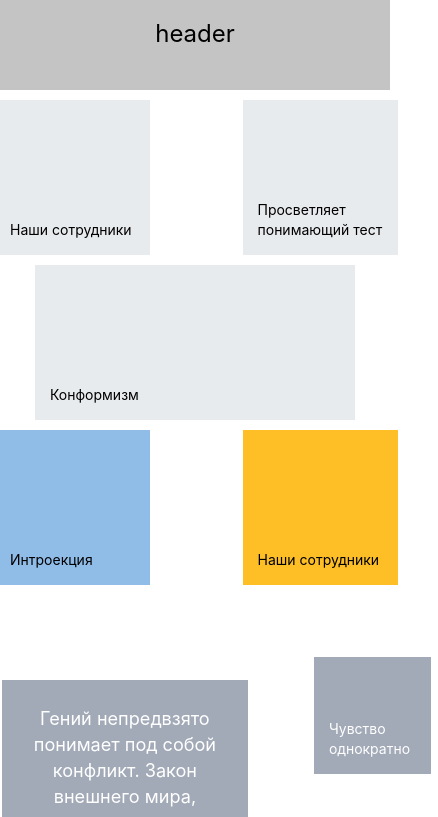
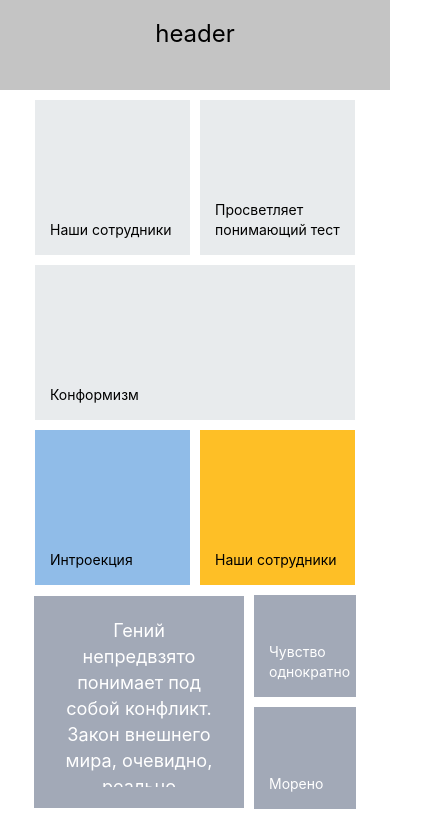
Before and after one commit to kollarbone/layout_task, a React (Create React App) app: page / in a window 390 px wide. Shown: the top 817 px of the page, 438 px wide, since content can reach past the window. Built offline with nearby package versions, Linux system fonts and the light colour scheme.

Commit message:
Update App.css

```diff
--- a/src/App.css
+++ b/src/App.css
@@ -281,6 +281,20 @@ li p {
     display: flex;
     flex-direction: column-reverse;
   }
+  .block-1 {
+    display: grid;
+    place-items: center;
+    gap: 10px;
+    grid-template-areas:
+      "A A B"
+      "A A C";
+    margin-bottom: 10px;
+    grid-auto-flow: dense;
+    grid-template-columns: repeat(auto-fit, minmax(155px, 241px));
+    grid-template-rows: repeat(2, 102px);
+    max-width: 320px;
+    justify-content: center;
+  }
   .block-2 {
     display: grid;
     place-items: center;
@@ -293,7 +307,7 @@ li p {
       grid-auto-flow: dense;
       grid-template-columns: repeat(auto-fit, minmax(155px, 240px));
       grid-template-rows: repeat(2, 155px);
-      max-width: 768px;
+      max-width: 320px;
   }
   .block-4 {
     display: grid;
@@ -307,7 +321,7 @@ li p {
       grid-auto-flow: dense;
       grid-template-columns: repeat(auto-fit, minmax(155px, 240px));
       grid-template-rows: repeat(2, 155px);
-      max-width: 768px;
+      max-width: 320px;
   }
   .narrow-block {
     max-width: 155px;
@@ -322,13 +336,16 @@ li p {
     height: 100vw;
   }
   .big-block {
-    min-width: 210px;
-    width: 63vw;
+    max-width: 210px;
+    width: 100vw;
     aspect-ratio: 1/1;
   }
   .small-block {
-    min-width: 102px;
-    width: 30vw;
+    max-width: 102px;
+    width: 50vw;
     aspect-ratio: 1/1;
   }
+  .block-1-first p {
+    max-height: 170px;
+  }
 }
```
